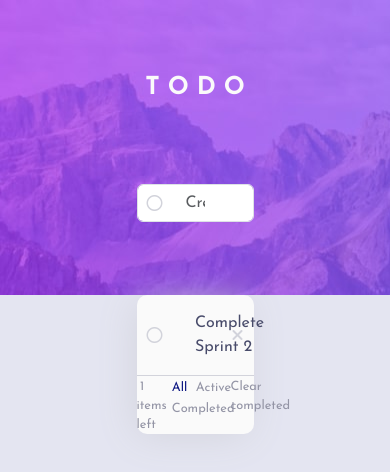
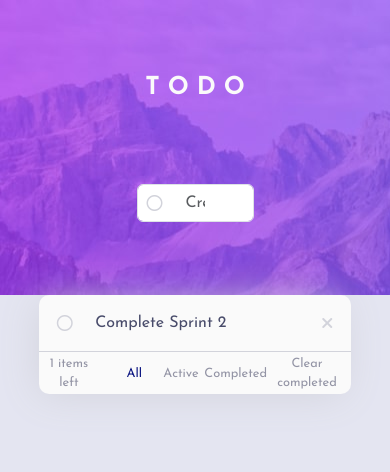
Before and after one commit to CaroBte/sprint-6-todo, a React (Create React App) app: page / in a window 390 px wide. Shown: the top 472 px of the page. Built offline with nearby package versions, Linux system fonts and the light colour scheme.

Commit message:
fix: styles

```diff
--- a/src/components/Filters/TodoFilters.jsx
+++ b/src/components/Filters/TodoFilters.jsx
@@ -14,7 +14,7 @@ const TodoFilters = ({ itemsLeft, clearCompleted, filter }) => {
     }
 
     return (
-        <div className='row'>
+        <div className='row align-items-center'>
             <div className="col-3">
                 <p className="filter-text">{itemsLeft} items left</p>
             </div>
--- a/src/components/Task/Task.jsx
+++ b/src/components/Task/Task.jsx
@@ -27,7 +27,7 @@ const Task = ({ task, deleteTask, _completedState, _filter }) => {
 
     return (
         <div className={`d-flex align-items-center task ${showTasks ? '' : 'hidden'}`}>
-            <div className="d-flex align-items-center my-2">
+            <div className="d-flex align-items-center my-2 w-100">
                 {completedState ? (<img onClick={completeTask} src='/check-solid.svg' />)
                     : (<span onClick={completeTask} className='span-circle'><i className='fa-regular fa-circle'></i></span>)
                 }
--- a/src/styles/index.css
+++ b/src/styles/index.css
@@ -54,14 +54,12 @@ p {
 }
 
 .task {
-    width: 100%;
     border-bottom: solid 1px var(--Light-Grayish-Blue);
 }
 
 .task-text {
     align-self: center;
-    position: relative;
-    left: 50%;
+    margin-left: 18%;
     color: var(--Very-Dark-Grayish-Blue);
 }
 
@@ -76,6 +74,7 @@ p {
     margin: 2% 0;
     text-align: center;
     cursor: pointer;
+    padding: 0;
 }
 
 .active {
@@ -94,3 +93,18 @@ img {
     display: none !important;
 
 }
+
+@media screen and (max-width: 770px) {
+    .task-container {
+        width: 80%;
+    }
+
+    .span-circle {
+        left: 12%;
+    }
+
+    .span-xmark {
+        right: 12%;
+    }
+
+}
```
